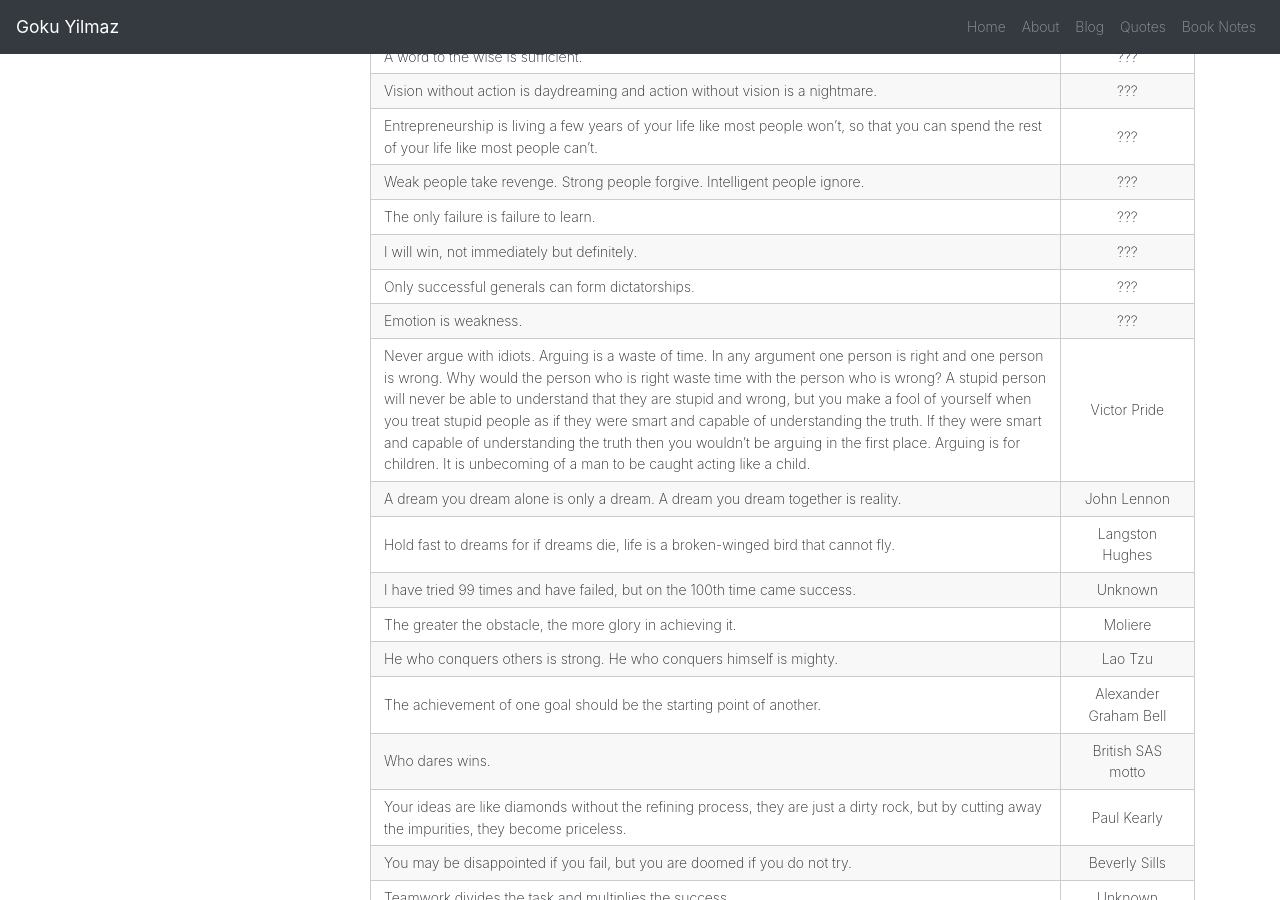
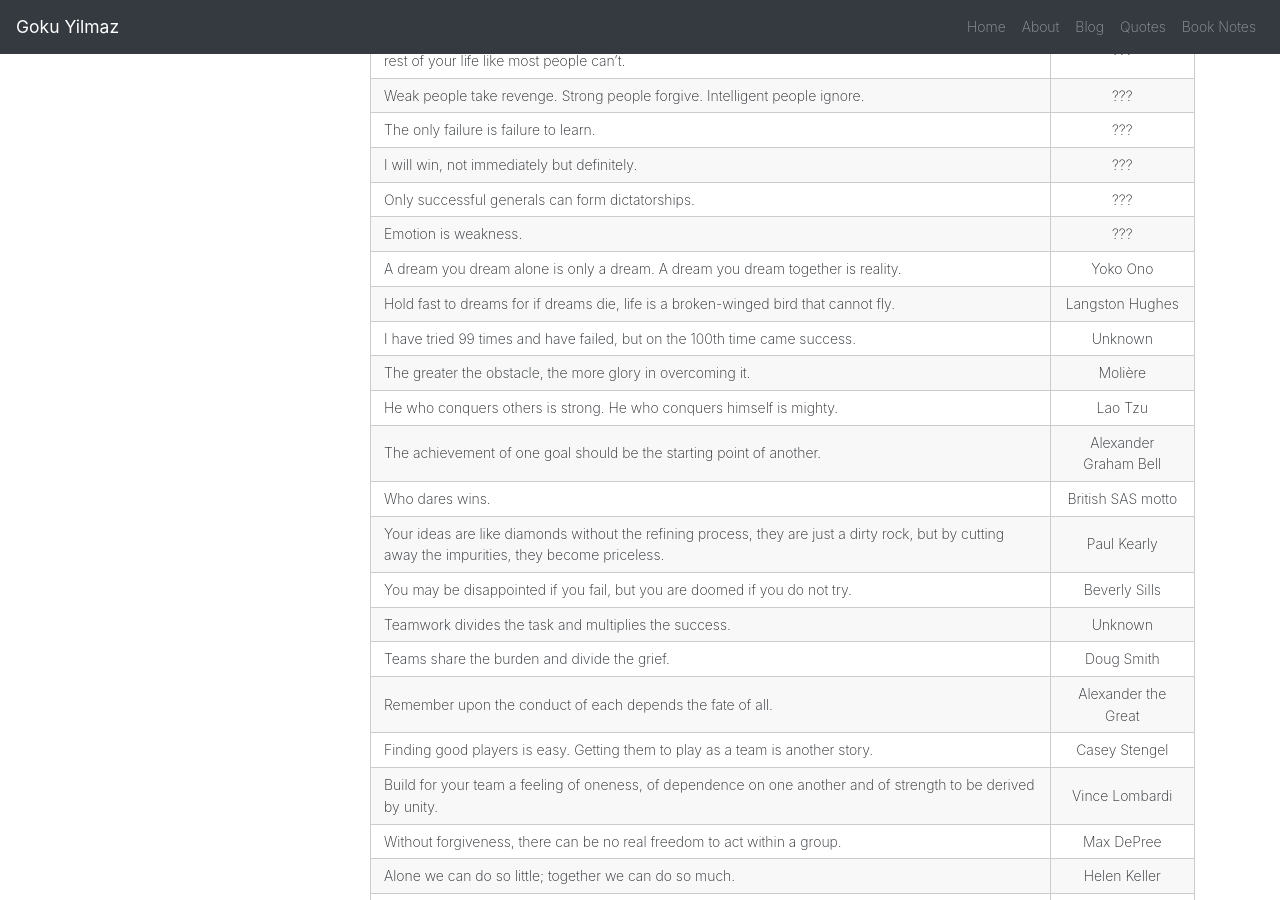
Before and after one commit to Esqarrouth/goktugyil.github.io, a Jekyll site: the page built from _pages/quotes.md, in a window 1280 px wide and 900 px high, scrolled down 6128 px. Built offline with Jekyll 4.4.1, drawn with Linux system fonts in a browser that asks for light colours; some of the changed text lies outside the part shown.

Commit message:
Update approved famous quotes

```diff
--- a/_pages/quotes.md
+++ b/_pages/quotes.md
@@ -153,11 +153,10 @@ The only failure is failure to learn.|???
 I will win, not immediately but definitely.|???
 Only successful generals can form dictatorships.|???
 Emotion is weakness.|???
-Never argue with idiots. Arguing is a waste of time. In any argument one person is right and one person is wrong. Why would the person who is right waste time with the person who is wrong? A stupid person will never be able to understand that they are stupid and wrong, but you make a fool of yourself when you treat stupid people as if they were smart and capable of understanding the truth. If they were smart and capable of understanding the truth then you wouldn’t be arguing in the first place. Arguing is for children. It is unbecoming of a man to be caught acting like a child.|Victor Pride
-A dream you dream alone is only a dream. A dream you dream together is reality.|John Lennon
+A dream you dream alone is only a dream. A dream you dream together is reality.|Yoko Ono
 Hold fast to dreams for if dreams die, life is a broken-winged bird that cannot fly.|Langston Hughes
 I have tried 99 times and have failed, but on the 100th time came success.|Unknown
-The greater the obstacle, the more glory in achieving it.|Moliere
+The greater the obstacle, the more glory in overcoming it.|Molière
 He who conquers others is strong. He who conquers himself is mighty.|Lao Tzu
 The achievement of one goal should be the starting point of another.|Alexander Graham Bell
 Who dares wins.|British SAS motto
```
Also changed, not shown: other parts of _pages/quotes.md (+2 -1 lines).
